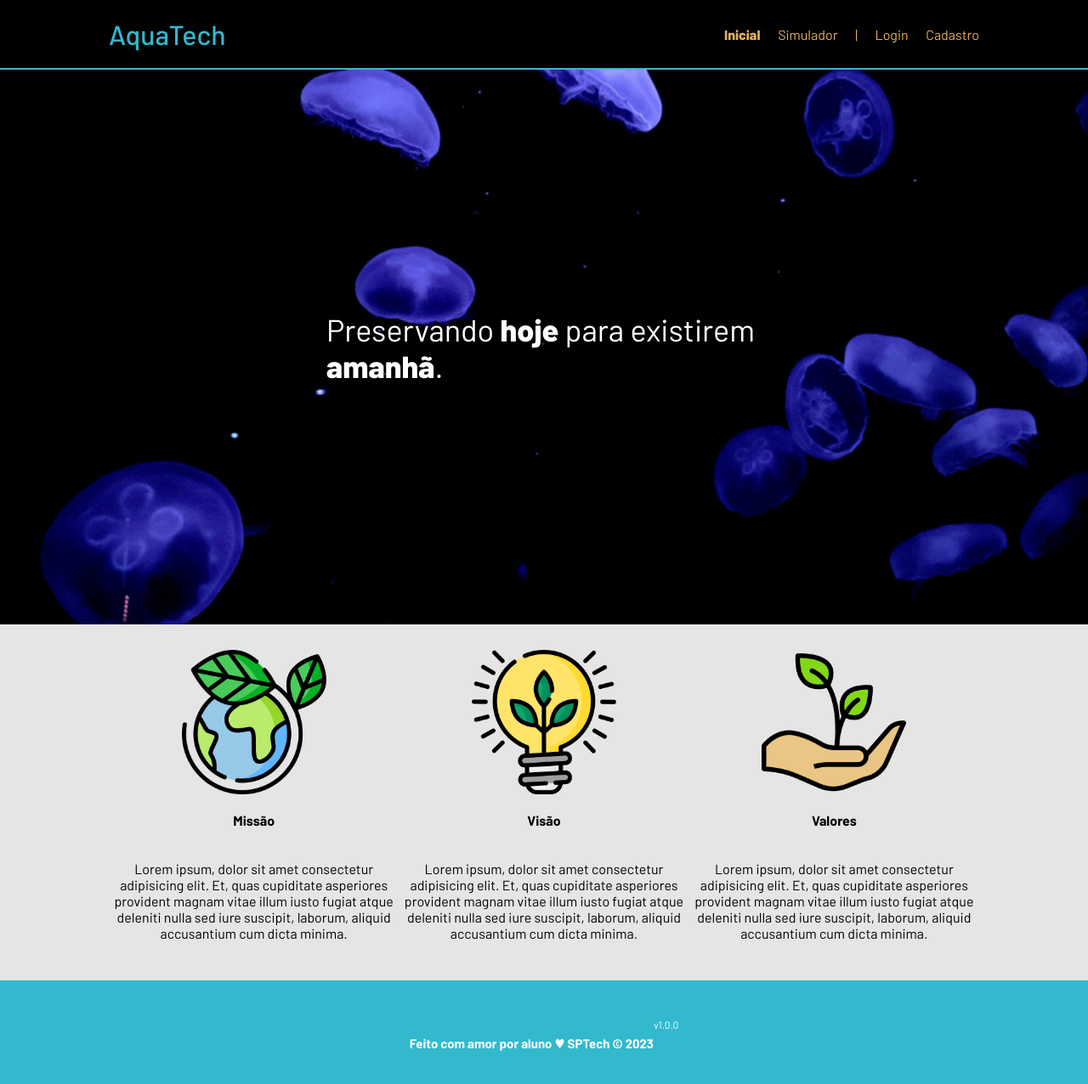
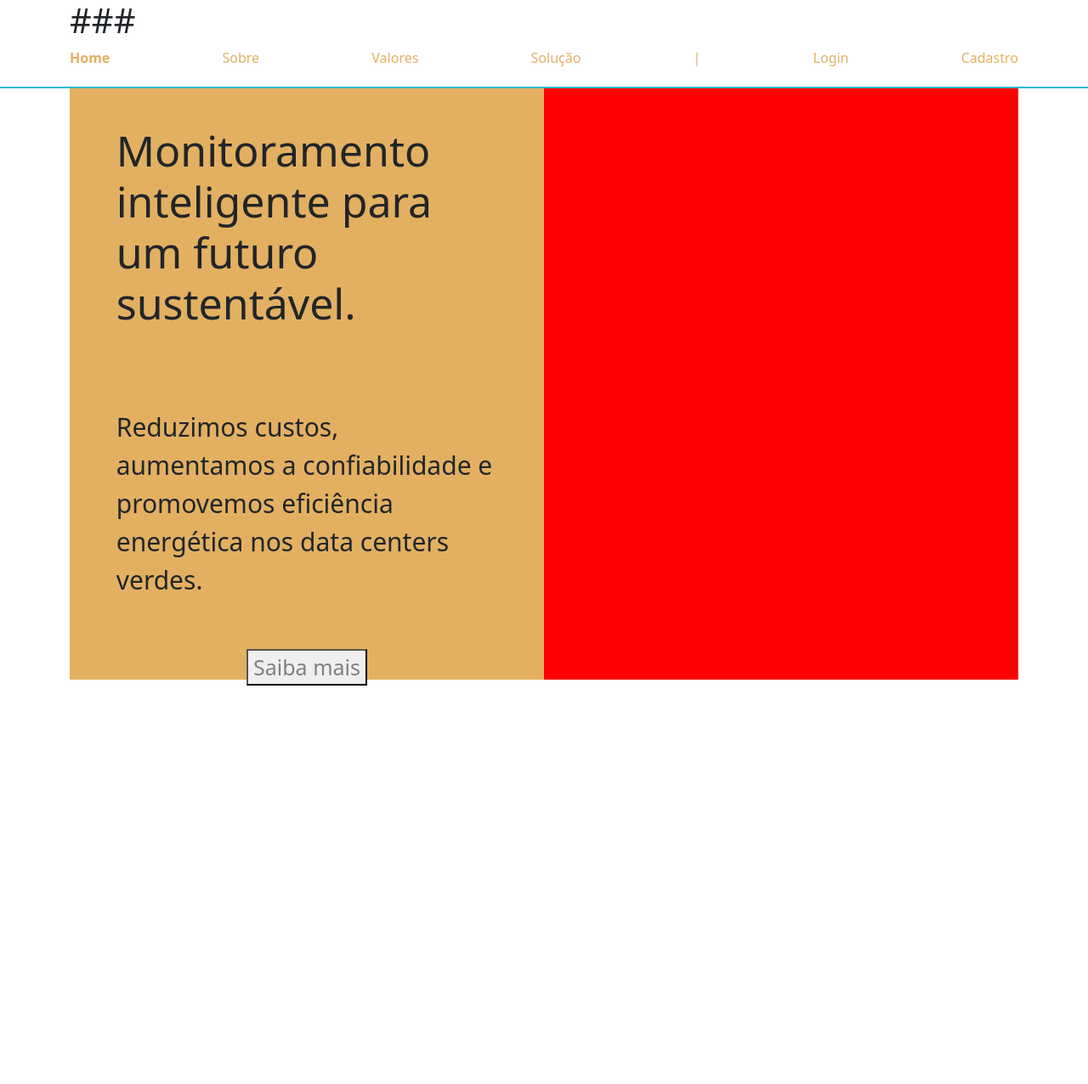
Before and after one commit to grupo-7-sptech-school/site, a website: page public/index.html in a window 1280 px wide. Shown: the whole page at 85% size. After the commit the page ends 807 px from the top, so only its background shows below. Drawn offline with nearby package versions, Linux system fonts and the light colour scheme.

Commit message:
add: primeira parte do style home

```diff
--- a/package.json
+++ b/package.json
@@ -10,6 +10,7 @@
   "author": "Feito pelos desenvolvedores @ São Paulo Tech School / Bandtec Digital School",
   "license": "MIT",
   "dependencies": {
+    "bootstrap": "^5.3.8",
     "cors": "^2.8.5",
     "dotenv": "^16.4.5",
     "express": "^4.17.1",
--- /dev/null
+++ b/public/css/home.css
@@ -0,0 +1,85 @@
+/* .container {
+  display: flex;
+  width: 80%;
+  margin: auto;
+} */
+
+.header {
+  height: var(--tamanho-header);
+  border-bottom: 2px solid #32b9cd;
+  height: 13vh;
+}
+
+.header .container {
+  justify-content: space-between;
+  align-items: center;
+  height: 100%;
+}
+
+.header a {
+  text-decoration: none;
+  color: #e3b062;
+}
+
+.agora {
+  font-weight: 800;
+}
+
+.navbar {
+  width: 100%;
+  display: flex;
+  align-items: center;
+  justify-content: space-between;
+  list-style: none;
+  color: #e3b062;
+}
+
+.titulo {
+  color: #32b9cd;
+  width: fit-content;
+  font-weight: 500;
+}
+
+.header h1 {
+  margin: 0;
+}
+
+
+.box-home{
+    height: 87vh;
+    background-color: red;
+    width: 100%;
+    display: flex;
+}
+
+.home-box-esquerda{
+    width: 50%;
+    background-color: #e3b062;
+    height: 100%;
+    display: flex;
+    flex-direction: column;
+}
+
+.titulo-home{
+    padding: 8%;
+    font-size: 50px;
+    font-weight: 50px;
+    width: 100%;
+
+}
+
+.texto-home{
+    font-size: 30px;
+    padding: 8%;
+}
+
+.home-botao{
+    font-size: 25px;
+    color: gray;
+}
+
+.box-button{
+    display: flex;
+    align-items: center;
+    justify-content: center;
+}
--- a/public/index.html
+++ b/public/index.html
@@ -6,77 +6,62 @@
     <meta http-equiv="X-UA-Compatible" content="IE=edge">
     <meta name="viewport" content="width=device-width, initial-scale=1.0">
 
-    <title>AquaTech | Página Inicial</title>
+    <title>SolarData | Home</title>
 
     <script src="./js/sessao.js"></script>
-
-    <link rel="stylesheet" href="./css/estilo.css">
-    <link rel="icon" href="./assets/icon/favicon2.ico">
-    <link rel="preconnect" href="https://fonts.gstatic.com">
+    <link rel="stylesheet" href="./css/home.css">
+    <link rel="stylesheet" href="	https://cdn.jsdelivr.net/npm/bootstrap@5.3.8/dist/css/bootstrap.min.css">
 </head>
 
 <body>
     <div class="header">
       <div class="container">
-        <h1 class="titulo">AquaTech</h1>
+        <h1 class="imagem-header">###</h1>
         <ul class="navbar">
           <li class="agora">
-            <a href="#">Inicial</a>
+            <a href="#">Home</a>
           </li>
           <li>
-            <a href="simulador.html">Simulador</a>
+            <a href="#">Sobre</a>
           </li>
-          <li>|</li>
+
           <li>
-            <a href="login.html">Login</a>
+            <a href="login.html">Valores</a>
           </li>
           <li>
-            <a href="cadastro.html">Cadastro</a>
+            <a href="#">Solução</a>
+          </li>
+           <li>|</li>
+            <a href="#">Login</a>
+          </li>
+            <a href="#">Cadastro</a>
           </li>
         </ul>
       </div>
     </div>
 
-    <div class="banner">
+     <!-- Aqui começa a Home  -->
       <div class="container">
-        <p>Preservando <span>hoje</span> para existirem <span>amanhã</span>.</p>
-      </div>
+        <div class="box-home">
+          <div class="home-box-esquerda">
+    <div class="container">
+      <h2 class="titulo-home">Monitoramento
+    inteligente para um futuro sustentável.</h2>
     </div>
 
-    <div class="social">
-      <div class="container">
-        <div class="boxes">
-          <div class="box">
-            <img src="assets/imgs/planet-earth_color.png">
-            <h4>Missão</h4>
-            <p>Lorem ipsum, dolor sit amet consectetur adipisicing elit. Et, quas cupiditate asperiores provident magnam
-              vitae illum iusto fugiat atque deleniti nulla sed iure suscipit, laborum, aliquid accusantium cum dicta
-              minima.</p>
-          </div>
-          <div class="box">
-            <img src="assets/imgs/lightbulb_color.png">
-            <h4>Visão</h4>
-            <p>Lorem ipsum, dolor sit amet consectetur adipisicing elit. Et, quas cupiditate asperiores provident magnam
-              vitae illum iusto fugiat atque deleniti nulla sed iure suscipit, laborum, aliquid accusantium cum dicta
-              minima.</p>
-          </div>
-          <div class="box">
-            <img src="assets/imgs/growth_color.png">
-            <h4>Valores</h4>
-            <p>Lorem ipsum, dolor sit amet consectetur adipisicing elit. Et, quas cupiditate asperiores provident magnam
-              vitae illum iusto fugiat atque deleniti nulla sed iure suscipit, laborum, aliquid accusantium cum dicta
-              minima.</p>
-          </div>
-        </div>
-      </div>
+    <div class="container">
+      <p class="texto-home">
+        Reduzimos custos, aumentamos a confiabilidade e promovemos eficiência energética nos data centers verdes.</p>
     </div>
 
-    <div class="footer">
-      <div class="container">
-        <h4>Feito com amor por aluno &hearts; SPTech &copy; 2023</h4>
-        <span class="version">v1.0.0</span>
-      </div>
+    <div class="box-button">
+      <button class="home-botao">Saiba mais</button>
     </div>
+    </div>
+    </div>
+  </div>
+
+    <script src="https://cdn.jsdelivr.net/npm/bootstrap@5.3.8/dist/js/bootstrap.bundle.min.js"></script>
   </body>
 
 </html>
```
